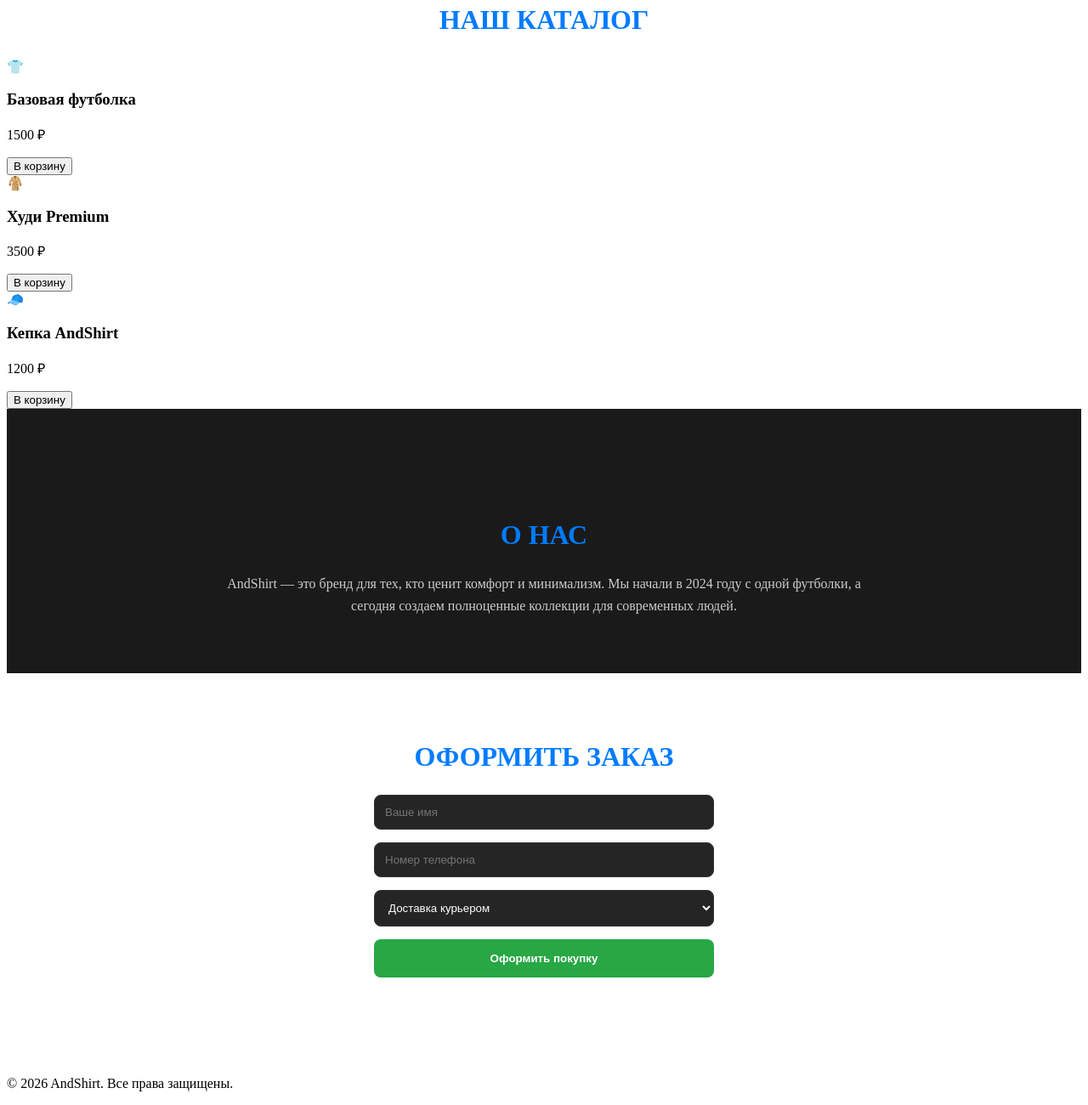
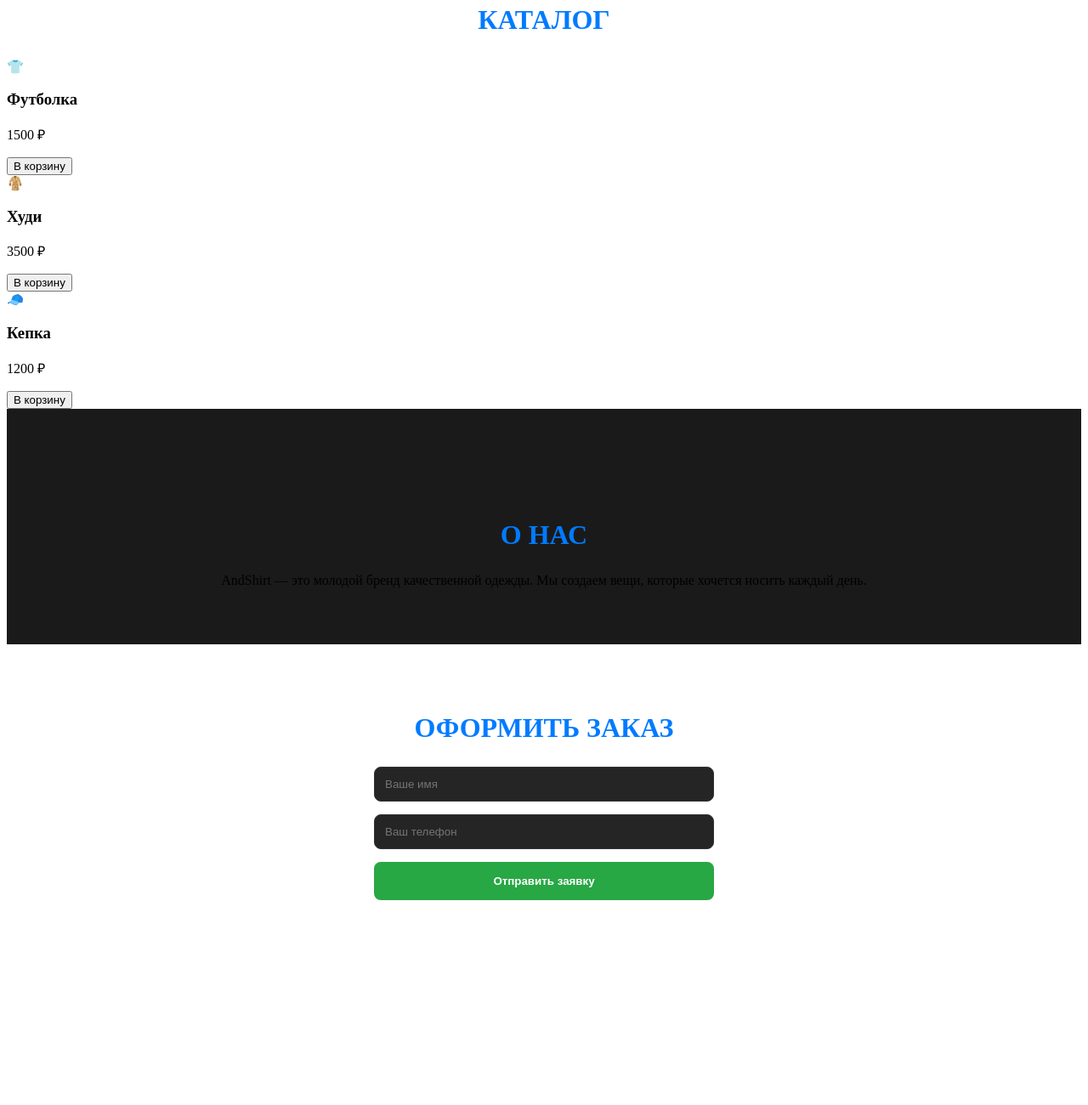
Before and after one commit to 231Uzbek/Arm-Shirt, a plain HTML site: page index.html in a window 1280 px wide. Shown: the part 704-2004 px from the top of the page at 85% size. After the commit the page ends 1771 px from the top, so only its background shows below. Drawn offline with Linux system fonts and the light colour scheme.

Commit message:
Update index.html

```diff
--- a/index.html
+++ b/index.html
@@ -23,58 +23,49 @@
     </header>
 
     <section id="home" class="hero">
-        <h1>AndShirt — Твой стиль, твои правила</h1>
-        <p>Качественная одежда с уникальным дизайном</p>
-        <a href="#catalog" class="btn-main">Перейти к покупкам</a>
+        <h1>AndShirt</h1>
+        <p>Стиль, который говорит за тебя</p>
+        <a href="#catalog" class="btn-main">В каталог</a>
     </section>
 
-    <section id="catalog">
-        <h2 class="section-title">Наш Каталог</h2>
-        <div class="catalog">
+    <section id="catalog" class="container">
+        <h2 class="section-title">Каталог</h2>
+        <div class="catalog-grid">
             <div class="product-card">
                 <div class="product-image">👕</div>
-                <h3>Базовая футболка</h3>
+                <h3>Футболка</h3>
                 <p>1500 ₽</p>
                 <button class="buy-btn">В корзину</button>
-</div>
+            </div>
             <div class="product-card">
                 <div class="product-image">🧥</div>
-                <h3>Худи Premium</h3>
+                <h3>Худи</h3>
                 <p>3500 ₽</p>
                 <button class="buy-btn">В корзину</button>
             </div>
             <div class="product-card">
                 <div class="product-image">🧢</div>
-                <h3>Кепка AndShirt</h3>
+                <h3>Кепка</h3>
                 <p>1200 ₽</p>
                 <button class="buy-btn">В корзину</button>
             </div>
         </div>
     </section>
-
     <section id="about" class="about-section">
-        <h2 class="section-title">О нас</h2>
-        <div class="about-container">
-            <p>AndShirt — это бренд для тех, кто ценит комфорт и минимализм. Мы начали в 2024 году с одной футболки, а сегодня создаем полноценные коллекции для современных людей.</p>
+        <div class="container">
+            <h2 class="section-title">О нас</h2>
+            <p>AndShirt — это молодой бренд качественной одежды. Мы создаем вещи, которые хочется носить каждый день.</p>
         </div>
     </section>
 
-    <section id="order" class="order-section">
+    <section id="order" class="container">
         <h2 class="section-title">Оформить заказ</h2>
         <form class="order-form" id="orderForm">
-            <input type="text" placeholder="Ваше имя" required>
-            <input type="tel" placeholder="Номер телефона" required>
-            <select>
-                <option value="delivery">Доставка курьером</option>
-                <option value="pickup">Самовывоз</option>
-            </select>
-            <button type="submit" class="order-btn">Оформить покупку</button>
+            <input type="text" id="name" placeholder="Ваше имя" required>
+            <input type="tel" id="phone" placeholder="Ваш телефон" required>
+            <button type="submit" class="order-btn">Отправить заявку</button>
         </form>
     </section>
-
-    <footer>
-        <p>© 2026 AndShirt. Все права защищены.</p>
-    </footer>
 
     <script src="script.js"></script>
 </body>
```
